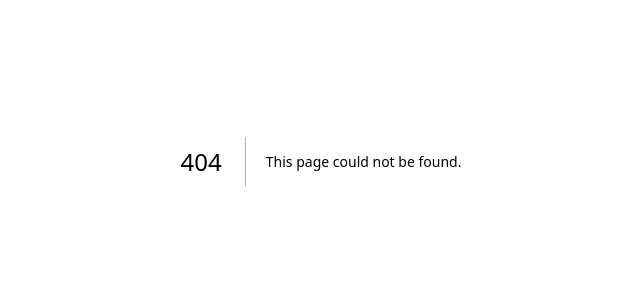
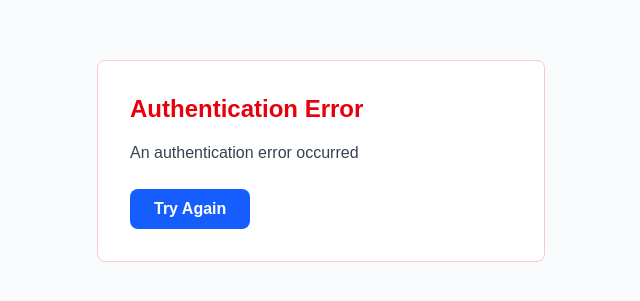
Before and after one commit to edwardstone1337/SCP, a Next.js app: page /auth/error in a window 1280 px wide. Before the commit this address had no page. Shown: the part 239-540 px from the top of the page, without its empty margins (319-959 px from the left). Built offline with nearby package versions, Linux system fonts and the light colour scheme.

Commit message:
feat: add auth callback handler and error handling

```diff
--- /dev/null
+++ b/app/auth/callback/route.ts
@@ -0,0 +1,45 @@
+import { createServerClient } from '@supabase/ssr'
+import { cookies } from 'next/headers'
+import { NextResponse, type NextRequest } from 'next/server'
+
+export async function GET(request: NextRequest) {
+  const requestUrl = new URL(request.url)
+  const token_hash = requestUrl.searchParams.get('token_hash')
+  const type = requestUrl.searchParams.get('type')
+  const next = requestUrl.searchParams.get('next') ?? '/'
+
+  if (token_hash && type) {
+    const cookieStore = await cookies()
+    const supabase = createServerClient(
+      process.env.NEXT_PUBLIC_SUPABASE_URL!,
+      process.env.NEXT_PUBLIC_SUPABASE_ANON_KEY!,
+      {
+        cookies: {
+          getAll() {
+            return cookieStore.getAll()
+          },
+          setAll(cookiesToSet) {
+            cookiesToSet.forEach(({ name, value, options }) =>
+              cookieStore.set(name, value, options)
+            )
+          },
+        },
+      }
+    )
+
+    const { error } = await supabase.auth.verifyOtp({
+      type: type as 'email',
+      token_hash,
+    })
+
+    if (!error) {
+      // Redirect to the next URL or home on success
+      return NextResponse.redirect(new URL(next, request.url))
+    }
+  }
+
+  // Return the user to login with error
+  return NextResponse.redirect(
+    new URL('/login?error=Could not verify magic link', request.url)
+  )
+}
--- /dev/null
+++ b/app/auth/error/page.tsx
@@ -0,0 +1,31 @@
+'use client'
+
+import Link from 'next/link'
+import { useSearchParams } from 'next/navigation'
+
+export default function AuthErrorPage() {
+  const searchParams = useSearchParams()
+  const error = searchParams.get('error') || 'An authentication error occurred'
+
+  return (
+    <main className="flex min-h-screen flex-col items-center justify-center p-6 bg-gray-50 dark:bg-gray-950">
+      <div className="w-full max-w-md">
+        <div className="bg-white dark:bg-gray-900 rounded-lg border border-red-200 dark:border-red-800 p-8">
+          <h1 className="text-2xl font-bold mb-4 text-red-600 dark:text-red-400">
+            Authentication Error
+          </h1>
+          <p className="text-gray-700 dark:text-gray-300 mb-6">
+            {error}
+          </p>
+
+          <Link
+            href="/login"
+            className="inline-block px-6 py-2 bg-blue-600 hover:bg-blue-700 text-white font-semibold rounded-lg transition-colors"
+          >
+            Try Again
+          </Link>
+        </div>
+      </div>
+    </main>
+  )
+}
--- a/app/login/page.tsx
+++ b/app/login/page.tsx
@@ -1,13 +1,23 @@
 'use client'
 
-import { useState } from 'react'
+import { useState, useEffect } from 'react'
 import { createClient } from '@/lib/supabase/client'
 import { getSiteUrl } from '@/lib/utils/site-url'
+import { useSearchParams } from 'next/navigation'
 
 export default function LoginPage() {
   const [email, setEmail] = useState('')
   const [loading, setLoading] = useState(false)
   const [message, setMessage] = useState<{ type: 'success' | 'error'; text: string } | null>(null)
+  const searchParams = useSearchParams()
+
+  // Show error from URL params (e.g., from failed callback)
+  useEffect(() => {
+    const error = searchParams.get('error')
+    if (error) {
+      setMessage({ type: 'error', text: error })
+    }
+  }, [searchParams])
 
   const handleLogin = async (e: React.FormEvent) => {
     e.preventDefault()
```
